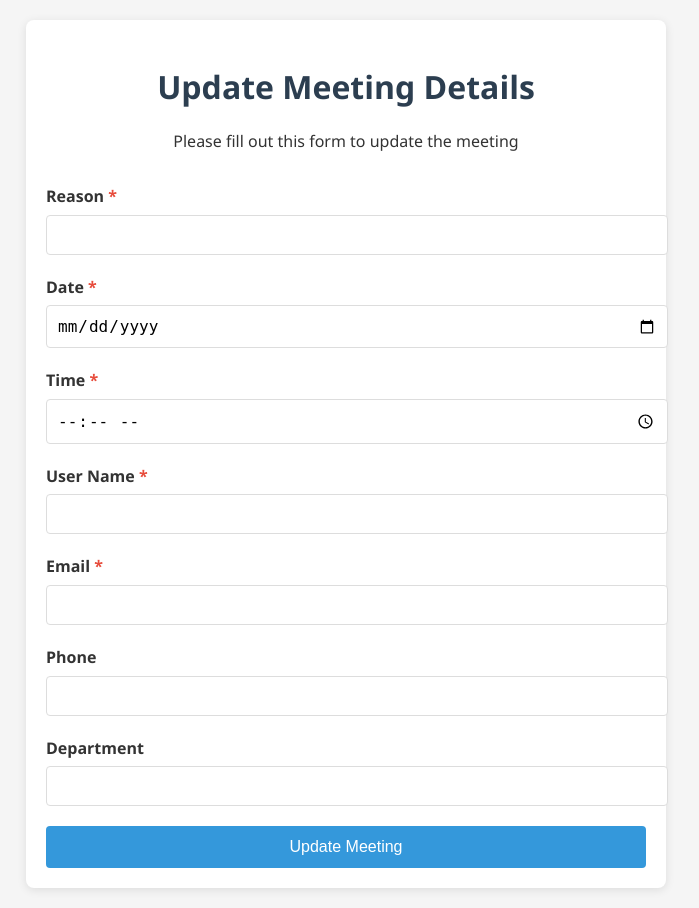
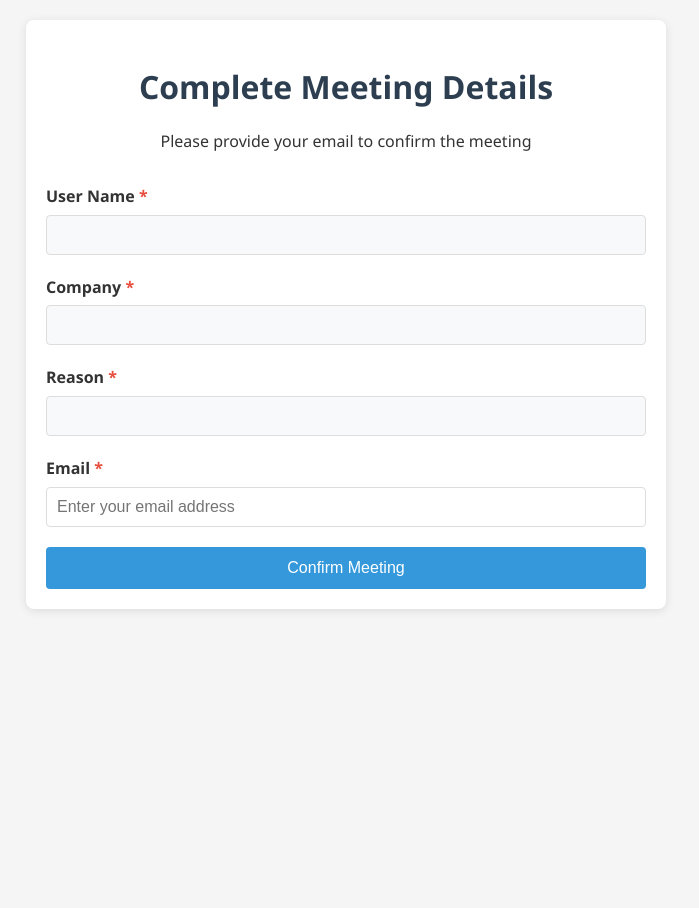
Before and after one commit to whm88/QRMEET, a FastAPI app: page /ui/meetings/form in a window 1280 px wide. Shown: the whole page, without its empty margins (294-993 px from the left). After the commit the page ends 611 px from the top, so only its background shows below. Run offline with FastAPI, Linux system fonts and the light colour scheme; parts of the project's set-up code (start-up, migrations or seed data) failed here and were passed over.

Commit message:
update:meeting params

```diff
--- a/app/templates/meeting_form.html
+++ b/app/templates/meeting_form.html
@@ -5,7 +5,6 @@
     <meta name="viewport" content="width=device-width, initial-scale=1.0">
     <title>Meeting Form</title>
     <style>
-        /* Styles from the previous example */
         body {
             font-family: 'Segoe UI', Tahoma, Geneva, Verdana, sans-serif;
             line-height: 1.6;
@@ -44,10 +43,15 @@
             border: 1px solid #ddd;
             border-radius: 4px;
             font-size: 16px;
+            box-sizing: border-box;
         }
         .required::after {
             content: " *";
             color: #e74c3c;
+        }
+        .readonly {
+            background-color: #f8f9fa;
+            color: #6c757d;
         }
         .btn-submit {
             background-color: #3498db;
@@ -67,89 +71,69 @@
 <body>
     <div class="container">
         <div class="header">
-            <h1>Update Meeting Details</h1>
-            <p>Please fill out this form to update the meeting</p>
+            <h1>Complete Meeting Details</h1>
+            <p>Please provide your email to confirm the meeting</p>
         </div>
 
         <form id="meetingForm">
             <div class="form-group">
-                <label for="title" class="required">Reason</label>
-                <input type="text" id="reason" name="reason" value="{{ meeting['reason'] }}" required>
+                <label for="user_name" class="required">User Name</label>
+                <input type="text" id="user_name" name="user_name" value="{{ meeting['user_name'] }}" class="readonly" readonly>
             </div>
 
             <div class="form-group">
-                <label for="date" class="required">Date</label>
-                <input type="date" id="date" name="date" value="{{ meeting['date'] }}" required>
+                <label for="company" class="required">Company</label>
+                <input type="text" id="company" name="company" value="{{ meeting['company'] }}" class="readonly" readonly>
             </div>
 
             <div class="form-group">
-                <label for="time" class="required">Time</label>
-                <input type="time" id="time" name="time" value="{{ meeting['time'] }}" required>
-            </div>
-
-            <div class="form-group">
-                <label for="user_name" class="required">User Name</label>
-                <input type="text" id="user_name" name="user_name" value="{{ meeting['user_name'] }}" required>
+                <label for="reason" class="required">Reason</label>
+                <input type="text" id="reason" name="reason" value="{{ meeting['reason'] }}" class="readonly" readonly>
             </div>
 
             <div class="form-group">
                 <label for="email" class="required">Email</label>
-                <input type="email" id="email" name="email" value="{{ meeting['email'] }}" required>
+                <input type="email" id="email" name="email" placeholder="Enter your email address" required>
             </div>
 
-            <div class="form-group">
-                <label for="phone">Phone</label>
-                <input type="text" id="phone" name="phone" value="{{ meeting['phone'] }}">
-            </div>
-
-            <div class="form-group">
-                <label for="department">Department</label>
-                <input type="text" id="department" name="department" value="{{ meeting['department'] }}">
-            </div>
-
-            <button type="submit" class="btn-submit">Update Meeting</button>
+            <button type="submit" class="btn-submit">Confirm Meeting</button>
         </form>
     </div>
 
     <script>
-        // JavaScript to handle form submission
         document.getElementById('meetingForm').addEventListener('submit', function(e) {
-            e.preventDefault();  // Prevent normal form submission
+            e.preventDefault();
 
-            // Collect data from the form
             const formData = new FormData(this);
             const data = {
+                user_name: formData.get('user_name'),
+                company: formData.get('company'),
                 reason: formData.get('reason'),
-                date: formData.get('date'),
-                time: formData.get('time'),
-                user_name: formData.get('user_name'),
-                email: formData.get('email'),
-                phone: formData.get('phone'),
-                department: formData.get('department')
+                email: formData.get('email')
             };
 
-            // Dynamically fetch the meeting_id if needed
-            const meetingId = "{{ meeting['id'] }}";  // Assuming you pass the meeting ID from the backend
+            const meetingId = "{{ meeting['id'] }}";
 
-            // Send data as JSON to the server using fetch API
             fetch(`/meetings/${meetingId}`, {
-                method: 'PUT',  // Change POST to PUT for updating
+                method: 'PUT',
                 headers: {
                     'Content-Type': 'application/json'
                 },
-                body: JSON.stringify(data)  // Convert the data object into JSON
+                body: JSON.stringify(data)
             })
-            .then(response => response.json())  // Parse the response as JSON
+            .then(response => response.json())
             .then(responseData => {
                 if (responseData.status === 'success') {
-                    alert("Meeting updated successfully!");
+                    alert("Meeting confirmed successfully!");
+                    // Optionally redirect or close the window
+                    window.close();
                 } else {
                     alert("Error: " + responseData.message);
                 }
             })
             .catch(error => {
                 console.error('Error:', error);
-                alert('An error occurred while updating the meeting.');
+                alert('An error occurred while confirming the meeting.');
             });
         });
     </script>
```
Also changed, not shown: app/models/meeting.py (+4 -10 lines), app/schemas/meeting_schema.py (+15 -5 lines), app/services/meeting_service.py (+6 -11 lines).
